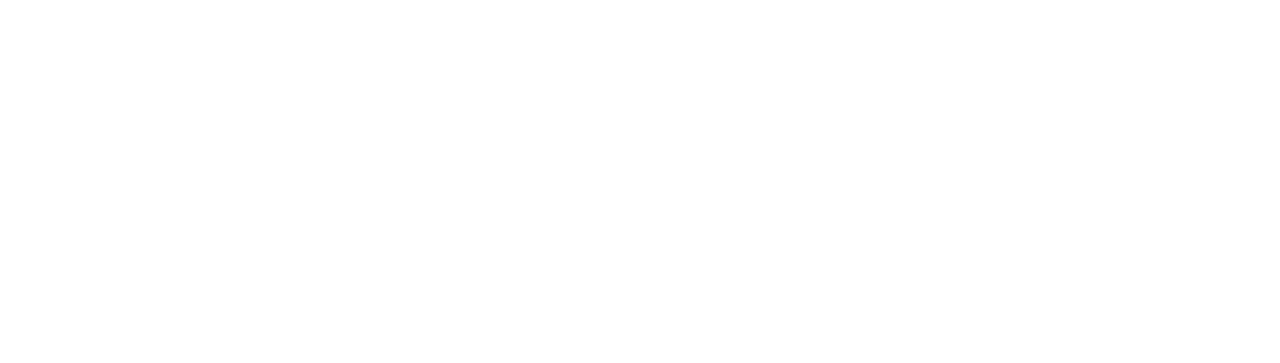
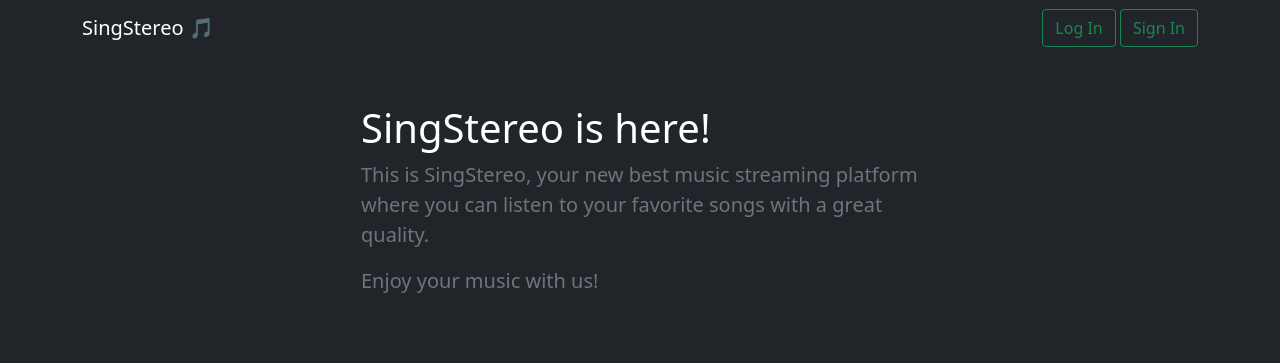
Before and after one commit to Alan5142/spotify-clone, a website: page public/views/index.html in a window 1280 px wide. Drawn offline with nearby package versions, Linux system fonts and the light colour scheme.

Commit message:
Main page

```diff
--- a/public/views/index.html
+++ b/public/views/index.html
@@ -1,13 +1,54 @@
-
 <!DOCTYPE html>
 <html lang="en">
+
 <head>
     <meta charset="UTF-8">
     <meta http-equiv="X-UA-Compatible" content="IE=edge">
     <meta name="viewport" content="width=device-width, initial-scale=1.0">
-    <title>Document</title>
+    <title>SingStereo</title>
+    <link crossorigin="anonymous" href="/public/css/bootstrap.min.css" rel="stylesheet">
 </head>
-<body>
 
+<body class="text-white bg-dark">
+    <!-- navbar -->
+    <header>
+        <nav class="navbar navbar-expand-lg navbar-dark bg-dark">
+            <div class="container">
+                <a class="navbar-brand" href="#">SingStereo 🎵</a>
+                <button class="navbar-toggler" type="button" data-bs-toggle="collapse"
+                    data-bs-target="#navbarSupportedContent" aria-controls="navbarSupportedContent"
+                    aria-expanded="false" aria-label="Toggle navigation">
+                    <span class="navbar-toggler-icon"></span>
+                </button>
+                <div class="collapse navbar-collapse" id="navbarSupportedContent">
+                    <ul class="navbar-nav me-auto mb-2 mb-lg-0">
+                    </ul>
+                    <form class="">
+                        <button class="btn btn-outline-success " type="button">Log In</button>
+                        <button class="btn btn-outline-success" type="button">Sign In</button>
+                    </form>
+                </div>
+            </div>
+        </nav>
+    </header>
+
+    <!-- main -->
+    <main>
+        <div class="py-5 container h-100">
+            <div class="col-lg-6 col-md-8 mx-auto">
+                <h1 class="fw-light">SingStereo is here!</h1>
+                <p class="lead text-muted">
+                    This is SingStereo, your new best music streaming platform where you can listen to your favorite
+                    songs with a great quality.
+                </p>
+                <p class="lead text-muted">
+                    Enjoy your music with us!
+                </p>
+            </div>
+        </div>
+    </main>
+
+    <script src="/public/js/bootstrap.bundle.min.js"></script>
 </body>
+
 </html>
```
